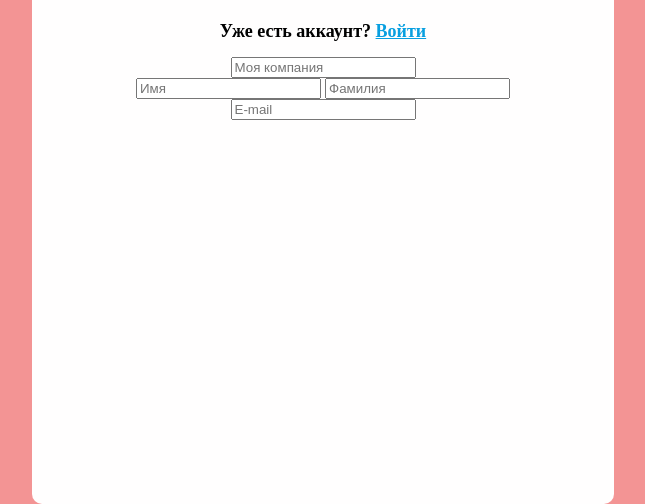
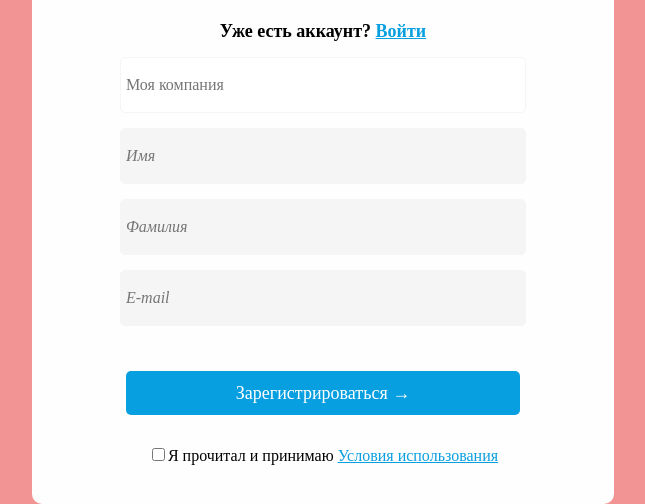
Before and after one commit to liderus17/dz, a plain HTML site: page dz-form/index.html in a window 1280 px wide. Shown: the part 304-808 px from the top of the page, without its empty margins (597-1242 px from the left). Drawn offline with Linux system fonts and the light colour scheme; a web font is replaced by a local one.

Commit message:
Форма готова

```diff
--- a/dz-form/css/style.css
+++ b/dz-form/css/style.css
@@ -7,14 +7,13 @@ body {
 	margin-left: 400px;
 }
 
-a{
-  color: #089FE0;
+a {
+	color: #089fe0;
 }
 
-
-.container{
-  max-width: 1440px;
-  margin: 0 auto;
+.container {
+	max-width: 1440px;
+	margin: 0 auto;
 }
 
 .form {
@@ -22,10 +21,10 @@ a{
 	height: 573px;
 	margin-top: 225px;
 	margin-left: 229px;
-  padding-top: 10px;
+	padding-top: 10px;
 	border-radius: 10px;
 	background-color: #fffefe;
-  text-align: center;
+	text-align: center;
 }
 
 .form-header h1 {
@@ -35,8 +34,86 @@ a{
 	font-size: 36px;
 }
 
+.form-text h2 {
+	font-family: serif, 'Open Sans';
+	font-size: 18px;
+}
 
-.form-text h2{
-  font-family: serif, 'Open Sans';
-  font-size: 18px;
+.form-text-input {
+	font-family: serif, 'Open Sans';
+	width: 394px;
+	height: 44px;
+	border-radius: 5px;
+	border: solid 1px #f5f5f5;
+	font-size: 16px;
+	color: #333333;
+	padding: 5px;
 }
+
+.form-text-name {
+	font-family: serif, 'Open Sans';
+	width: 394px;
+	height: 44px;
+	border-radius: 5px;
+	border: solid 1px #f5f5f5;
+	font-size: 16px;
+	color: #333333;
+	padding: 5px;
+	margin-top: 15px;
+	background-color: #f5f5f5;
+	font-style: italic;
+}
+
+.form-text-fio {
+	font-family: serif, 'Open Sans';
+	width: 394px;
+	height: 44px;
+	border-radius: 5px;
+	border: solid 1px #f5f5f5;
+	font-size: 16px;
+	color: #333333;
+	padding: 5px;
+	margin-top: 15px;
+	background-color: #f5f5f5;
+	font-style: italic;
+}
+
+.form-text-email {
+	font-family: serif, 'Open Sans';
+	width: 394px;
+	height: 44px;
+	border-radius: 5px;
+	border: solid 1px #f5f5f5;
+	font-size: 16px;
+	color: #333333;
+	padding: 5px;
+	margin-top: 15px;
+	background-color: #f5f5f5;
+	font-style: italic;
+}
+
+.button{
+	margin-top: 45px;
+}
+
+.btn{
+	font-family: serif, 'Open Sans';
+	font-size: 18px;
+	width: 394px;
+	height: 44px;
+	background-color: #089FE0;
+	border-radius: 5px;
+	border: none;
+	color: white;
+
+}
+
+.checkbox{
+	margin-top: 30px;
+}
+
+.form-checkbox{
+	font-family: serif, 'Open Sans';
+	font-size: 14px;
+
+}
--- a/dz-form/index.html
+++ b/dz-form/index.html
@@ -16,13 +16,21 @@
 					<h2 class="form-h2">Уже есть аккаунт? <a href="">Войти</a></h2>
 				</div>
 				<div class="form-input">
-					<input type="text" placeholder="Моя компания" />
+					<input class="form-text-input" type="text" placeholder="Моя компания" />
 					<div class="name-first">
-						<input type="text" placeholder="Имя" />
-						<input type="text" placeholder="Фамилия" />
+						<input class="form-text-name" type="text" placeholder="Имя" />
+						<input class="form-text-fio" type="text" placeholder="Фамилия" />
 					</div>
 				</div>
-				<input type="email" placeholder="E-mail"
+				<input class="form-text-email" type="email" placeholder="E-mail"/>
+				<div class="button">
+					<button class="btn">Зарегистрироваться <span>&rarr;</span> </button>
+				</div>
+
+				<div class="checkbox">
+					<input class="form-checkbox" type="checkbox">Я прочитал и принимаю <a href="#">Условия использования</a>
+				</div>
+
 			</form>
 		</div>
 	</body>
```
